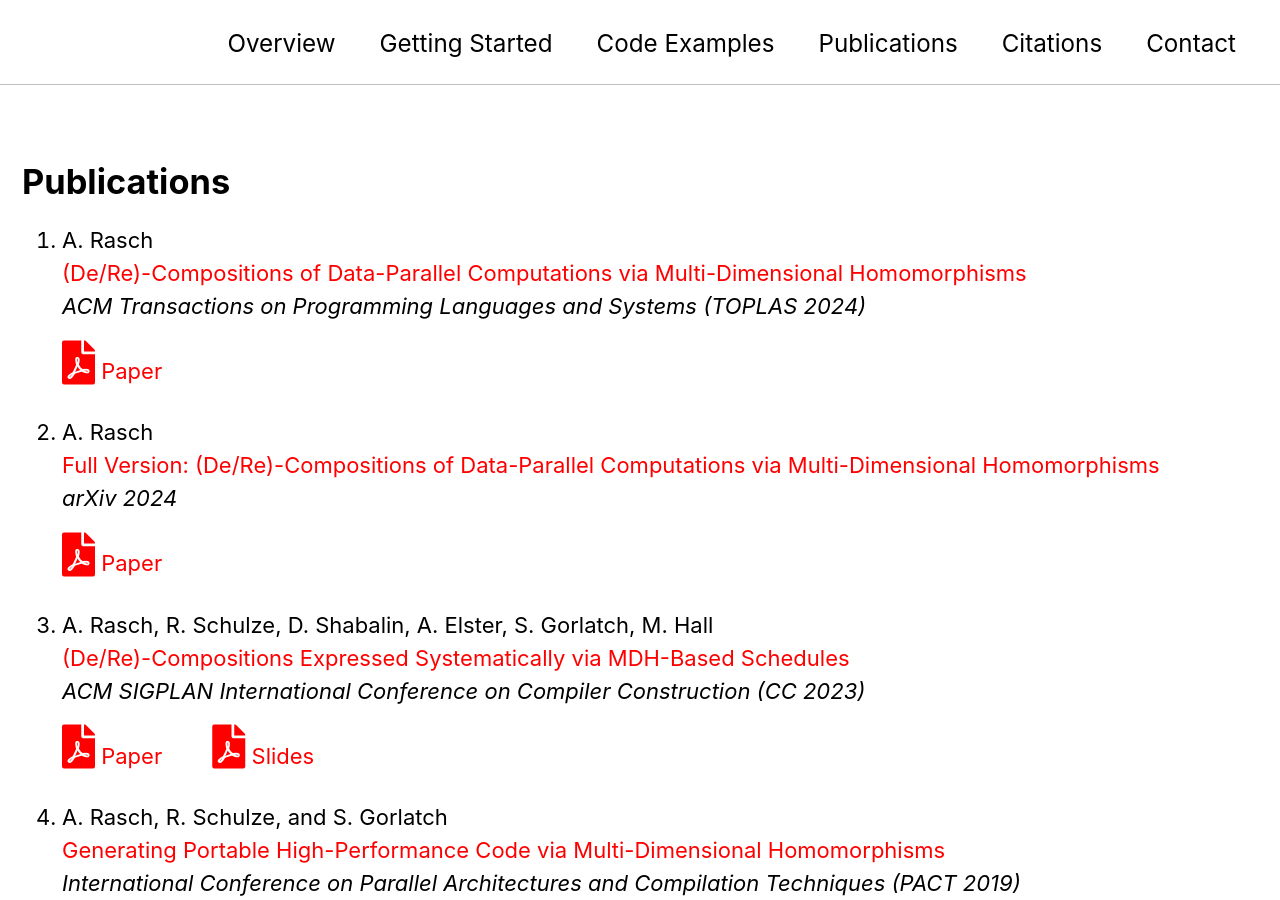
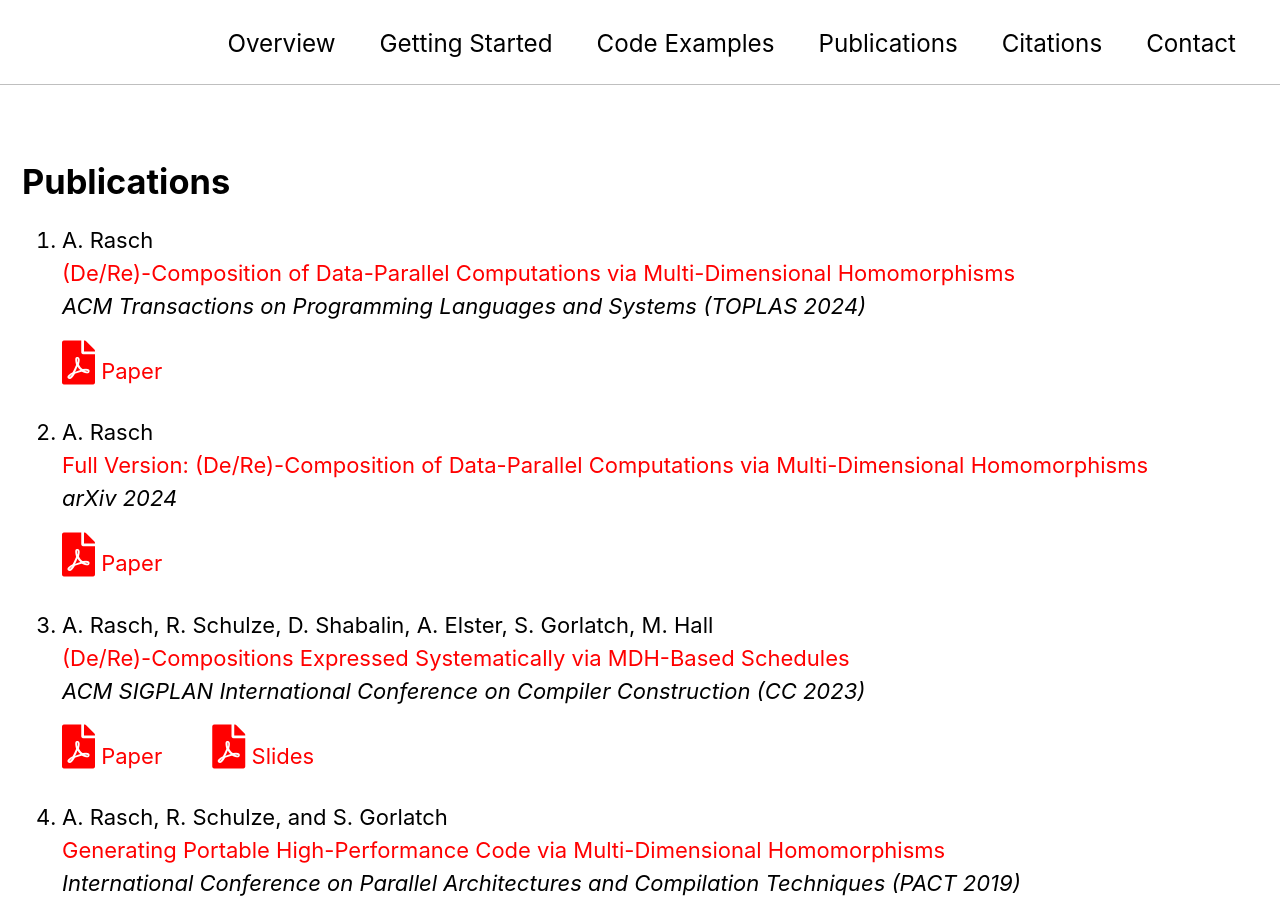
Before and after one commit to mdh-lang/mdh-lang.github.io, a Jekyll site: the page built from index.md, in a window 1280 px wide and 900 px high, scrolled down 4243 px. Built offline with Jekyll 4.4.1, drawn with Linux system fonts in a browser that asks for light colours; cached includes are drawn as plain includes.

Commit message:
Update index.md

```diff
--- a/index.md
+++ b/index.md
@@ -299,12 +299,12 @@ By incorporating the user into the optimization process, we enable two major adv
 # Publications
 
 1.  A. Rasch \\
-    [(De/Re)-Compositions of Data-Parallel Computations via Multi-Dimensional Homomorphisms](https://dl.acm.org/doi/10.1145/3665643) \\
+    [(De/Re)-Composition of Data-Parallel Computations via Multi-Dimensional Homomorphisms](https://dl.acm.org/doi/10.1145/3665643) \\
     *ACM Transactions on Programming Languages and Systems (TOPLAS 2024)*\\
     <a href="../assets/files/publications/toplas24/paper.pdf"><i class="fas fa-file-pdf" style="color: red; font-size: 2em; padding-top: .4em"></i></a> [Paper](../assets/files/publications/toplas24/paper.pdf)
 
 2.  A. Rasch \\
-    [Full Version: (De/Re)-Compositions of Data-Parallel Computations via Multi-Dimensional Homomorphisms](https://arxiv.org/abs/2405.05118) \\
+    [Full Version: (De/Re)-Composition of Data-Parallel Computations via Multi-Dimensional Homomorphisms](https://arxiv.org/abs/2405.05118) \\
     *arXiv 2024*\\
     <a href="../assets/files/publications/arxiv24/paper.pdf"><i class="fas fa-file-pdf" style="color: red; font-size: 2em; padding-top: .4em"></i></a> [Paper](../assets/files/publications/arxiv24/paper.pdf)
 
```
